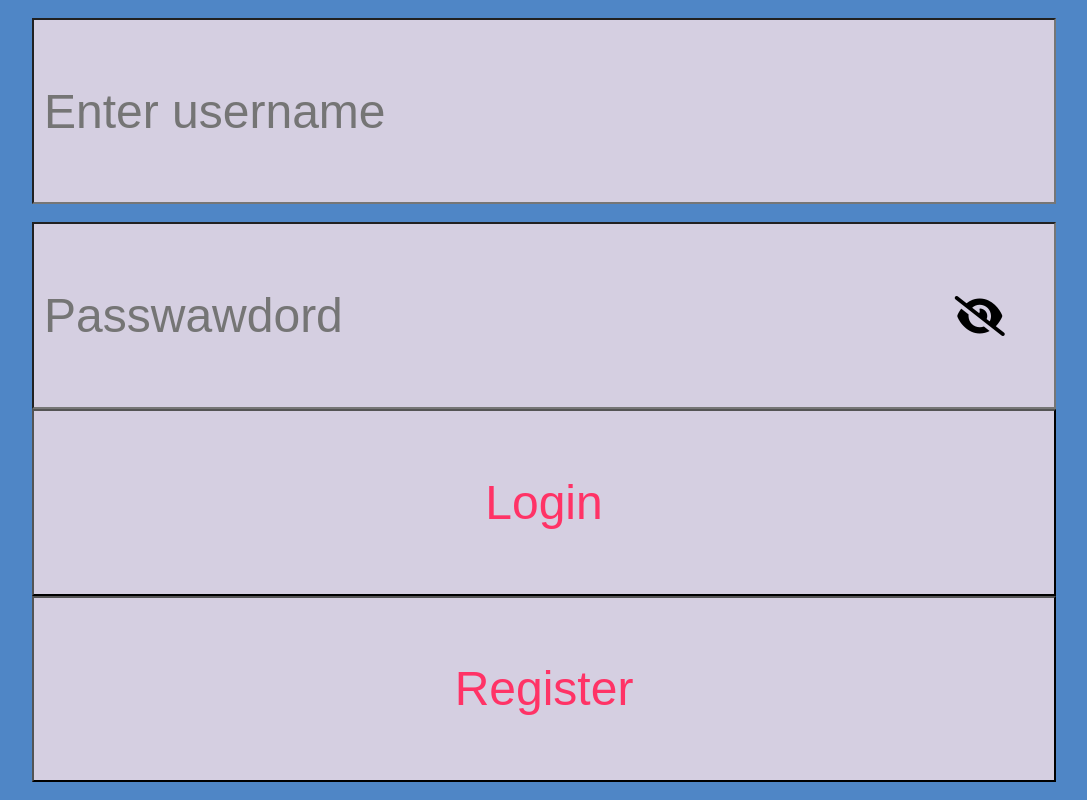
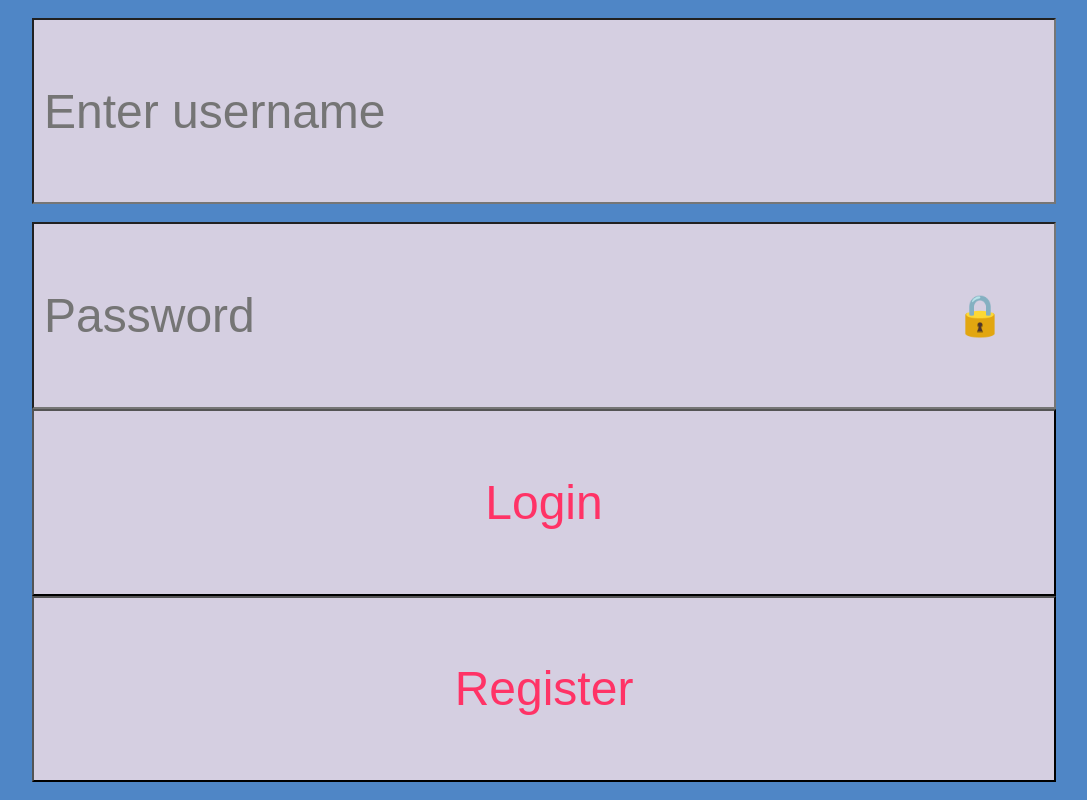
Before and after one commit to Torchtopher/CS4330, a Flask app: page /login in a window 1280 px wide. Shown: the whole page, without its empty margins (96-1183 px from the left). Run offline with Flask 3, Linux system fonts and the light colour scheme; some libraries are stand-ins or nearby versions.

Commit message:
readd eye

```diff
--- a/lab2/static/login.html
+++ b/lab2/static/login.html
@@ -1,45 +1,35 @@
-
 <!DOCTYPE html>
 <html>
 <head>
-  <!-- this is maybe what your supposed to do for icons? -->
-  <script src="https://kit.fontawesome.com/65c38dc4c6.js" crossorigin="anonymous"></script>
+  <!-- I wanted to use this -->
+  <!-- <script src="https://kit.fontawesome.com/65c38dc4c6.js" crossorigin="anonymous"></script> -->
   <link rel="stylesheet" href="static/styles.css">
   <!-- https://webaim.org/resources/contrastchecker/ This is large text (i hope) -->
 </head>
 <body>
     <div class="form">
     <form action="" method="post">
-
         <!-- REMOVE BREAK TAG -->
         <input type="text" name="username" placeholder="Enter username" ><br>
         <!-- <input type="password" name="password" placeholder="Enter password"><br/> -->
         <div class="password-container">
-            <input type="password" name="password" placeholder="Passwawdord" id="password" required>
-            <span class="toggle-password" onclick="togglePasswordVisibility()">
-                <!-- Font Awesome eye icon, you can replace it with your preferred icon library -->
-                <i class="fas fa-eye-slash"></i>
-            </span>
+            <input type="password" name="password" placeholder="Password" id="password" required>
+            <label class="toggle-password" onclick="togglePasswordVisibility(event)"> &#x1F512; </label>
         </div>
         <button name="mode" value="login">Login</button>
         <button name="mode" value="register">Register</button>
     </form>
     </div>
     <script>
-        function togglePasswordVisibility() {
-            var passwordField = document.getElementById("password");
-            // this seems to be the way that works for all browsers, might break password managers
-            if (passwordField.type === "password") {
-                passwordField.type = "text";
+        function togglePasswordVisibility(event) {
+            let password = document.getElementById('password');
+            if (password.type === 'password') {
+                password.type = 'text';
+                event.target.innerHTML = '&#x1F440;';
             } else {
-                passwordField.type = "password";
+                password.type = 'password';
+                event.target.innerHTML = '&#x1F512;';
             }
-            // change the icon
-            var icon = document.querySelector(".toggle-password i");
-            console.log(icon);
-            // just swap them
-            icon.classList.toggle("fa-eye-slash");
-            icon.classList.toggle("fa-eye");
         }
     </script>
 </body>
--- a/lab2/static/styles.css
+++ b/lab2/static/styles.css
@@ -42,6 +42,7 @@ input, button {
   position: relative;
   display: flex;
   align-items: center;
+  font-size: 40px;
 }
 
 .toggle-password {
```
